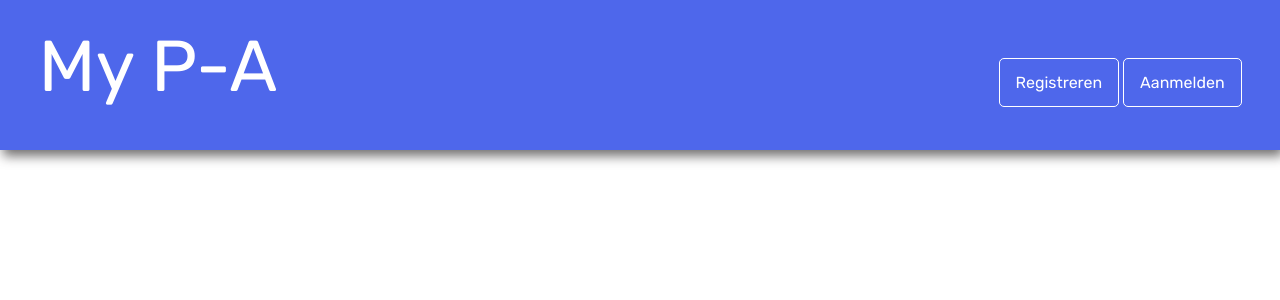
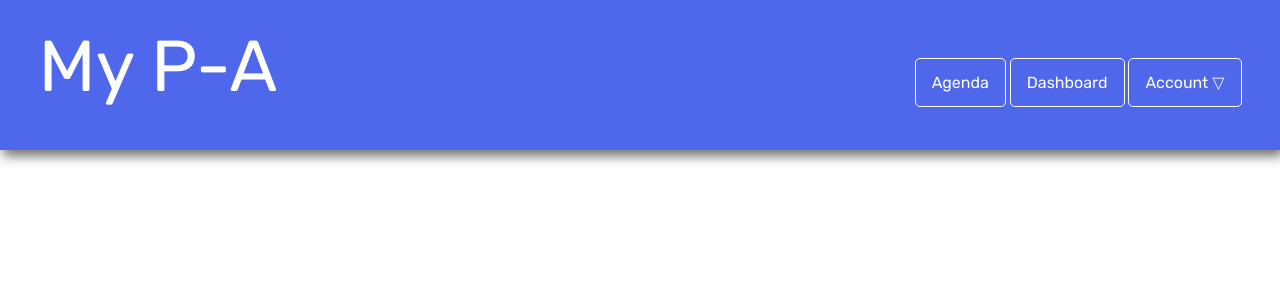
Before and after one commit to Ricyosma/My-P-A, a PHP site: template realisatie/pages/profiel.php in a window 1280 px wide. Shown: the top 300 px of the page. Run offline with PHP 8.4, Linux system fonts and the light colour scheme; the template is opened without the code that fills it, so the values that code supplies are empty; a user stored in the database is signed in; some libraries are stand-ins or nearby versions.

Commit message:
giro 555

```diff
--- a/realisatie/pages/profiel.php
+++ b/realisatie/pages/profiel.php
@@ -0,0 +1,51 @@
+<?php
+    if (isset($_GET['page'])){
+      $pages=array("agenda", "dashboard", "account", "logout");
+		  if (in_array($_GET['page'], $pages)) {
+			  $_page=$_GET['page'];
+		  } else {
+        $_page="agenda";
+      }
+    } else{
+        $_page="agenda";
+    }
+    $vnaam = $_SESSION['vnaam'];
+?>
+
+<!DOCTYPE html>
+<html lang="en">
+  <head>
+    <meta charset="utf-8">
+    <meta http-equiv="X-UA-Compatible" content="IE=edge">
+    <meta name="viewport" content="width=device-width, initial-scale=1">
+    <link rel="stylesheet" href="https://use.fontawesome.com/releases/v5.8.2/css/all.css" integrity="sha384-oS3vJWv+0UjzBfQzYUhtDYW+Pj2yciDJxpsK1OYPAYjqT085Qq/1cq5FLXAZQ7Ay" crossorigin="anonymous">
+    <title>My P-A</title>
+
+    <!-- CSS -->
+    <link rel="stylesheet" href="css/header-footer.css">
+    <link rel="stylesheet" href="css/style.css">
+    <link rel="stylesheet" href="css/agenda.css">
+    <link rel="stylesheet" href="css/dashboard.css">
+
+  </head>
+  <body>
+    <nav>
+        <div id="navbar-brand"><a class="navbar-brand" href="index.php?page=agenda">My P-A</a></div>
+      <div id="menu">
+        <ul>
+          <li>
+            <a href="index.php?page=agenda">Agenda</a>
+          </li>
+          <li>
+            <a href="index.php?page=dashboard">Dashboard</a>
+          </li>
+          <li class="dropdown">
+            <a href="javascript:void(0)" class="dropbtn">Account &#9661; </a>
+            <div class="dropdown-content">
+              <a href="index.php?page=profiel">Profiel</a>
+              <a href="index.php?page=logout">Uitloggen</a>
+            </div>
+          </li>
+        </ul>
+      </div>
+    </nav>
--- a/realisatie/pages/userHeader.php
+++ b/realisatie/pages/userHeader.php
@@ -24,7 +24,7 @@
     <!-- CSS -->
     <link rel="stylesheet" href="css/header-footer.css">
     <link rel="stylesheet" href="css/style.css">
-     <link rel="stylesheet" href="css/agenda.css">
+    <link rel="stylesheet" href="css/agenda.css">
     <link rel="stylesheet" href="css/dashboard.css">
 
   </head>
@@ -44,7 +44,6 @@
             <div class="dropdown-content">
               <a href="index.php?page=profiel">Profiel</a>
               <a href="index.php?page=logout">Uitloggen</a>
-
             </div>
           </li>
         </ul>
```
